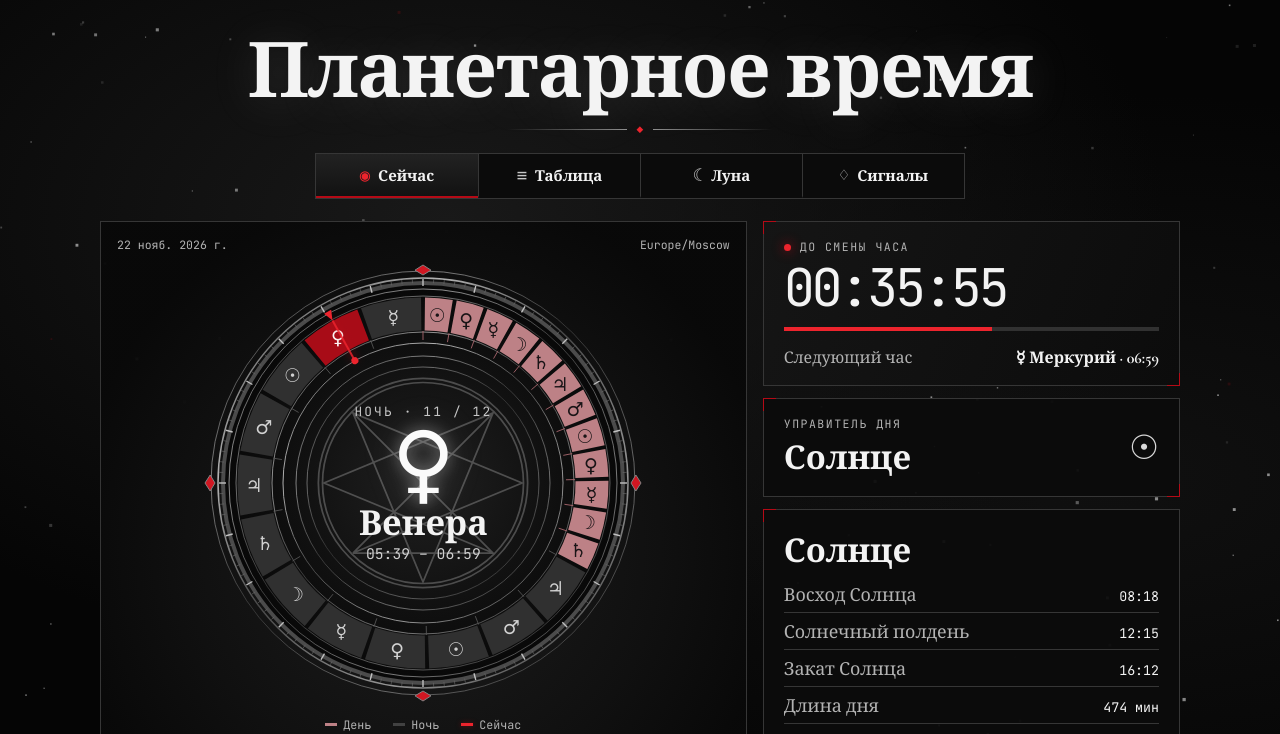
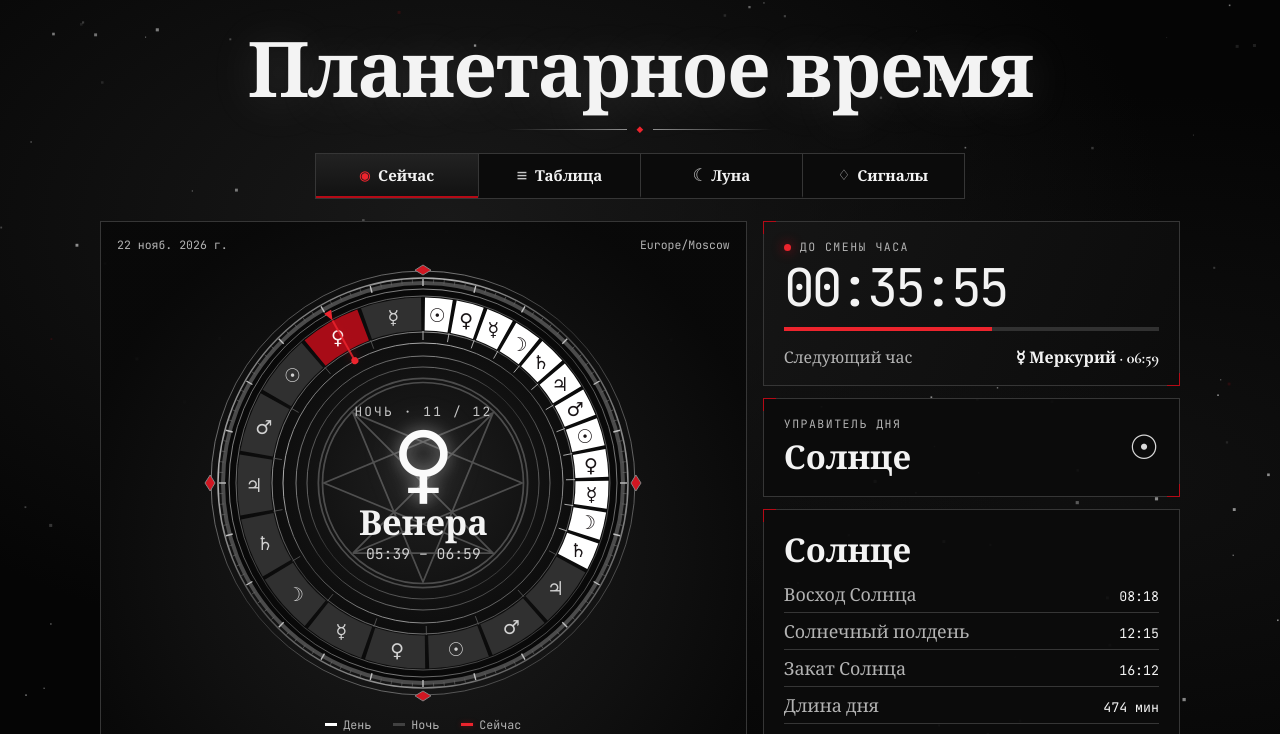
Before and after one commit to evilluciya/planetary-time, a plain HTML site: page index.html in a window 1280 px wide. Shown: the part 66-800 px from the top of the page. Drawn offline with nearby package versions, Linux system fonts and the light colour scheme; a web font is replaced by a local one.

Commit message:
Publish Planetary Time Mini App

```diff
--- a/css/style.css
+++ b/css/style.css
@@ -69,7 +69,7 @@ h1 { font-size: clamp(2.45rem, 6vw, 4.85rem); line-height: .96; letter-spacing:
 #current-range { font-size: clamp(.64rem, 2vw, .92rem); color: #d0d0d0; white-space: nowrap; }
 .legend { display: flex; justify-content: center; gap: 22px; margin: 4px 0 0; font: .73rem var(--mono); color: var(--muted); }
 .legend > span { display: inline-flex; align-items: center; gap: 6px; }
-.legend i { width: 12px; height: 3px; background: #bd8186; }
+.legend i { width: 12px; height: 3px; background: #ffffff; }
 .legend > span:nth-child(2) i { background: #414141; }
 .legend > span:nth-child(3) i { background: var(--light-red); box-shadow: 0 0 5px #b50a1680; }
 .telemetry { display: grid; grid-template-rows: auto auto 1fr; gap: 12px; }
--- a/index.html
+++ b/index.html
@@ -10,9 +10,9 @@
   <link rel="preconnect" href="https://fonts.googleapis.com">
   <link rel="preconnect" href="https://fonts.gstatic.com" crossorigin>
   <link href="https://fonts.googleapis.com/css2?family=Cormorant+Garamond:wght@500;600;700&family=Cormorant+SC:wght@600;700&family=JetBrains+Mono:wght@400;600&display=swap" rel="stylesheet">
-  <link rel="stylesheet" href="css/style.css?v=20261123-day">
+  <link rel="stylesheet" href="css/style.css?v=20261123-day-white">
   <script src="https://telegram.org/js/telegram-web-app.js" defer></script>
-  <script type="module" src="js/app.mjs?v=20261123-day"></script>
+  <script type="module" src="js/app.mjs?v=20261123-day-white"></script>
 </head>
 <body>
   <div class="sky" aria-hidden="true"><canvas id="stars"></canvas></div>
--- a/js/app.mjs
+++ b/js/app.mjs
@@ -1,6 +1,6 @@
 import {dayAt, localDate, lunarSnapshot, nextSignal, planetaryDay, planets, shiftDate, skyEvents, wallTime} from './clock.mjs'
 import {phases} from './ephemeris.mjs'
-import {animateSky, drawMoon, makeDial} from './graphics.mjs?v=20261123-day'
+import {animateSky, drawMoon, makeDial} from './graphics.mjs?v=20261123-day-white'
 import {nearestPlace, searchPlaces} from './places.mjs'
 import {celestial, messages} from './strings.mjs?v=20261123-moon'
 
--- a/js/graphics.mjs
+++ b/js/graphics.mjs
@@ -59,7 +59,7 @@ export function makeDial(element, day, emblem) {
         const end = fraction(hour.end)
         const path = arc(169, start + .0017, end - .0017)
         const segment = svg(disc, 'path', {d: path, fill: 'none', 'stroke-width': 33})
-        line(disc, 143, 152, start, {stroke: hour.night ? '#555555' : '#aa676e', 'stroke-width': .9})
+        line(disc, 143, 152, start, {stroke: hour.night ? '#555555' : '#bdbdbd', 'stroke-width': .9})
         const [x, y] = polar(169, (start + end) / 2)
         const glyph = svg(disc, 'text', {x, y, 'text-anchor': 'middle', 'dominant-baseline': 'central',
             'font-family': '"Segoe UI Symbol", "DejaVu Sans", serif', 'font-size': 19, 'pointer-events': 'none'}, planets[hour.planet])
@@ -74,7 +74,7 @@ export function makeDial(element, day, emblem) {
         if (lastIndex !== activeIndex) {
             for (const [index, {segment, glyph, night}] of segments.entries()) {
                 const active = index === activeIndex
-                segment.setAttribute('stroke', active ? '#a80c17' : night ? '#303030' : '#bd8186')
+                segment.setAttribute('stroke', active ? '#a80c17' : night ? '#303030' : '#ffffff')
                 glyph.setAttribute('fill', active ? '#ffffff' : night ? '#d2d2d2' : '#191416')
             }
             lastIndex = activeIndex
```
